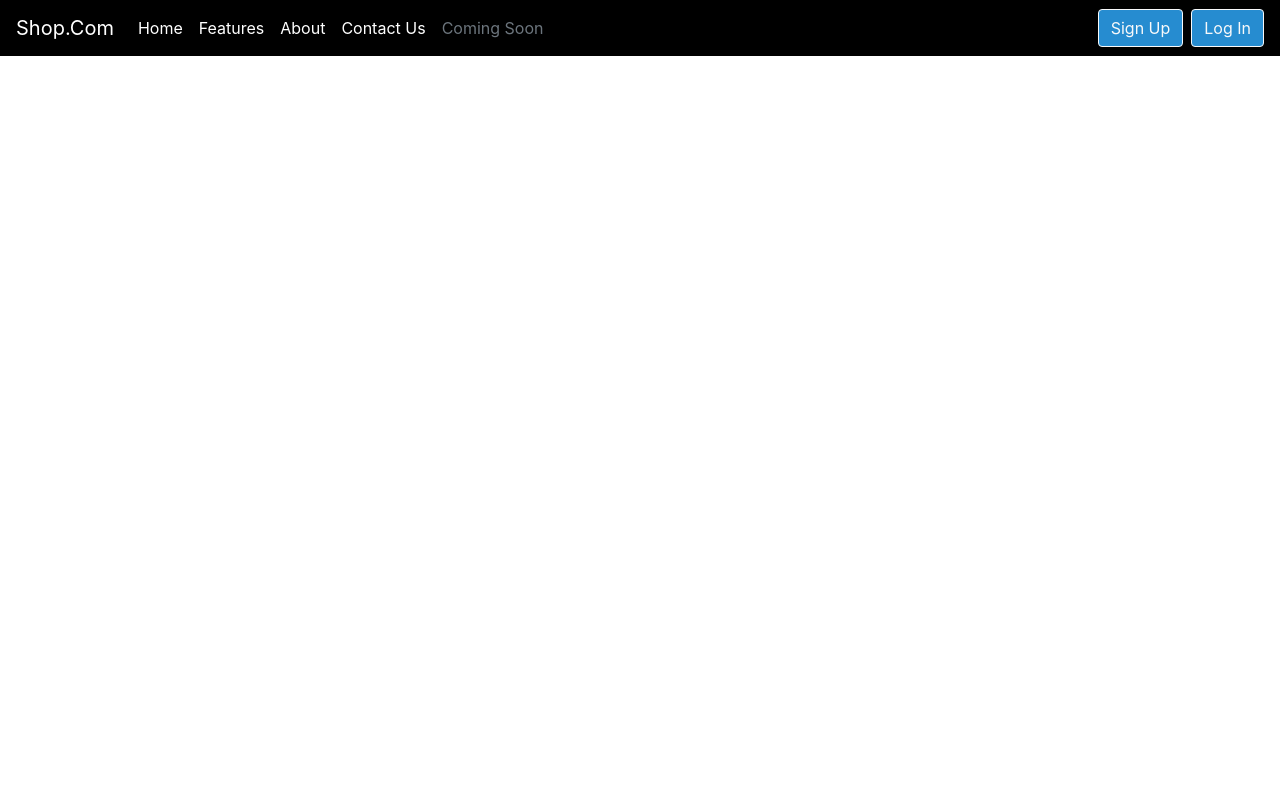
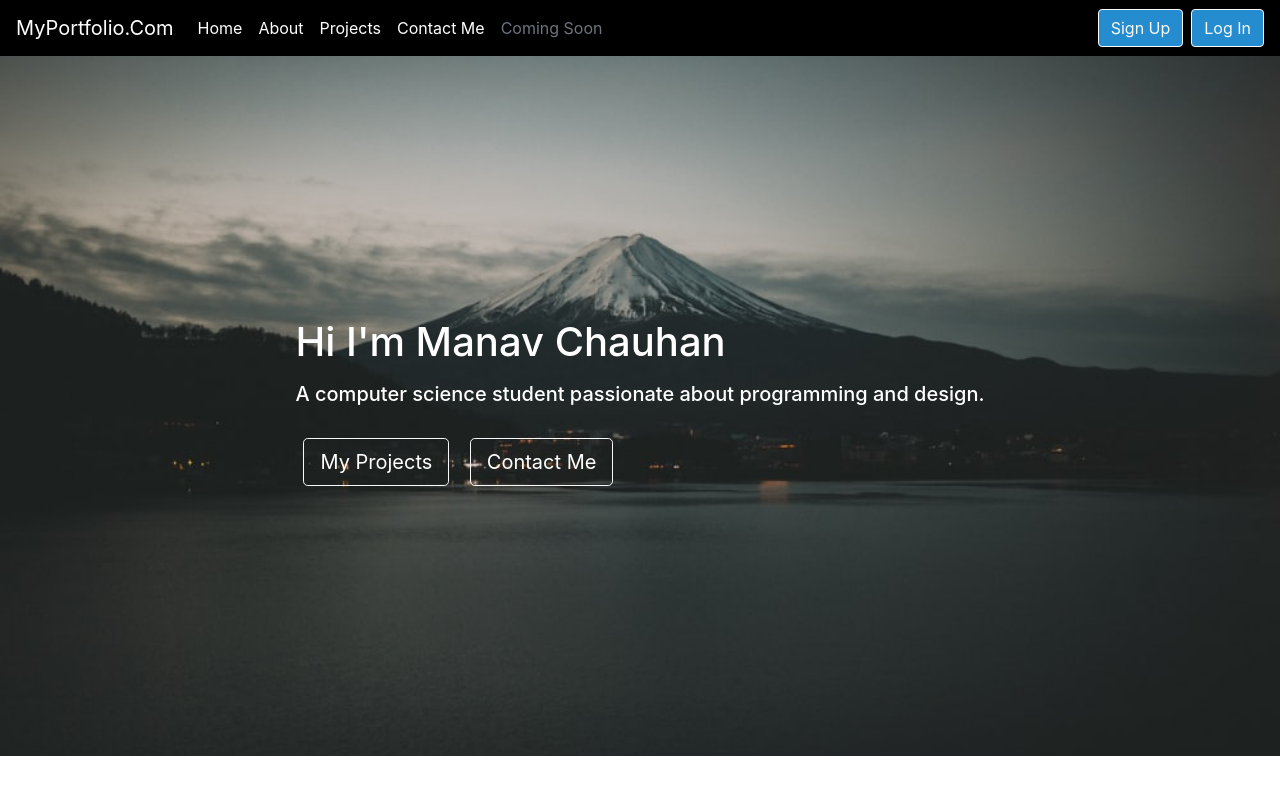
Before and after one commit to manavchauhan18/WEBSITE-USING-DJANGO, a Django app: page / in a window 1280 px wide. Run offline with Django 3.2, Linux system fonts and the light colour scheme; some libraries are stand-ins or nearby versions.

Commit message:
added more content

```diff
--- a/static/css/main.css
+++ b/static/css/main.css
@@ -6,131 +6,24 @@ nav {
     background-color: #268CD0;
 }
 
-
-
-
-
-
-
-
-/* * {
-    box-sizing: border-box;
-    padding: 0;
-    margin: 0;
+.bg-image {
+    background-repeat: no-repeat;
+    height: 700px;
+    background-position: center ;
+    background-size: cover;
 }
 
-@media screen and (max-width: 780px) {
-    .logo {
-        font-size: 20px !important;
-    }
-    .fa-bars{
-        font-size: 18px;
-        position: absolute;
-        right: -10px;
-        top: -5px;
-    }
-    .nav-links, .SignInAndUp{
-        display: none;
-    }
-
-
+.heading h1 {
+    color: #ff724c;
 }
 
-/* TOGGLER */
-
-/*
-@media screen and (max-width: 780px) {
-    nav ul li {
-        list-style-type: none;
-    }
-
-
-    .main-nav.responsive {
-        position: relative;
-        list-style-type: none;
-        padding-top: 2.5rem;
-        padding-bottom: 1rem;
-    }
-
-    .main-nav.responsive a {
-        display: block;
-    }
-
-
-    a .nav-links {
-        float: none;
-        text-align: left;
-    }
-
-} */
-
-/* TOGGLER */
-/*
-@media screen and (min-width: 780px) {
-    .fa-bars {
-        display: none;
-    }
-
-    .main-nav {
-        display: flex;
-    }
+/* .hi {
+    position: absolute;
+    top: 120px;
+    left: 80px;
+    color: #ff724c;
 }
 
-.navbar-toggle {
-    position: absolute;
-    top: 10px;
-    right: 20px;
-    cursor: pointer;
-    color: rgba(255, 255, 255, 0.8);
-    font-size: 24px;
-}
-
-nav {
-    background-color: black;
-}
-
-body{
-    height: 100%;
-}
-
-li .nav-links {
-    padding: 5px;
-    font-size: large;
-    text-decoration: none;
+.hi span {
     color: white;
-}
-
-nav .logo {
-    font-size: 35px;
-    text-decoration: none;
-    color: white;
-}
-
-nav {
-    padding-left: 0.7rem;
-    padding-right: 0.7rem;
-}
-
-.SignInAndUp {
-    font-size: large;
-    text-decoration: none;
-}
-
-.SignInAndUp a {
-    text-decoration: none;
-    color: white;
-    background-color: #85C1E9 ;
-    border-radius: 1rem;
-    padding:0.3rem;
-}
-
-.SignInAndUp a:hover{
-    background-color: white;
-    color: black;
-    transition: 0.5s;
-}
-
-.main-nav {
-    list-style-type: none;
-}
- */
+} */
--- a/store/templates/store/store.html
+++ b/store/templates/store/store.html
@@ -12,16 +12,16 @@
 <body>
 
     <nav class="navbar navbar-expand-lg navbar-dark ">
-        <a class="navbar-brand text-white" href="#">Shop.Com</a>
+        <a class="navbar-brand text-white" href="#">MyPortfolio.Com</a>
         <button class="navbar-toggler " type="button" data-toggle="collapse" data-target="#navbarNavAltMarkup" aria-controls="navbarNavAltMarkup" aria-expanded="false" aria-label="Toggle navigation">
           <span class="navbar-toggler-icon "></span>
         </button>
         <div class="collapse navbar-collapse justify-content-between" id="navbarNavAltMarkup">
           <div class="navbar-nav">
-            <a class="nav-item nav-link active text-white" href="#">Home <span class="sr-only">(current)</span></a>
-            <a class="nav-item nav-link text-white" href="#">Features</a>
+            <a class="nav-item nav-link active text-white" href="">Home <span class="sr-only">(current)</span></a>
             <a class="nav-item nav-link text-white" href="#">About</a>
-            <a class="nav-item nav-link text-white" href="#">Contact Us</a>
+            <a class="nav-item nav-link text-white" href="#">Projects</a>
+            <a class="nav-item nav-link text-white" href="#">Contact Me</a>
             <a class="nav-item nav-link disabled text-secondary" href="#">Coming Soon</a>
 
           </div>
@@ -32,34 +32,14 @@
         </div>
 
     </nav>
-    <!-- <nav class="d-flex justify-content-between" id="js-navbar-toggle">
-        <span class="navbar-toggle" onclick="toggleFunction1(event)">
-                <i class="fas fa-bars" ></i>
-        </span>
-        <a class="logo" href="#">Shop.Com</a>
-        <ul class="main-nav align-self-center m-0 mr-2" >
-            <li>
-                <a class="nav-links px-2" href="#">Home</a>
-            </li>
-            <li>
-                <a class="nav-links px-2" href="#">Features</a>
-            </li>
-            <li>
-                <a class="nav-links px-2" href="#">About</a>
-            </li>
-            <li>
-                <a class="nav-links px-2" href="#">Contact Us</a>
-            </li>
-            <li>
-                <a class="nav-links px-2" href="#">Wait</a>
-            </li>
-        </ul>
-        <div class="SignInAndUp align-self-center m-0 ">
-            <a class="mr-2 px-3" href="#">Sign In</a>
-            <a class="px-3"href="#">Sign Up</a>
-        </div>
-    </nav> -->
-    <script src="{% static 'js/toggler.js' %}"></script>
+    <div class="bg-image" style="background-image: url('../../../static/images/background.jpg');">
+        <div class="d-flex justify-content-center align-items-center h-100">
+            <div class=" text-white">
+              <h1 class="mb-3">Hi I'm Manav Chauhan</h1>
+              <h5 class="mb-4">A computer science student passionate about programming and design.</h5>
+              <a class="btn btn-outline-light btn-lg m-2">My Projects</a>
+              <a class="btn btn-outline-light btn-lg m-2">Contact Me</a>
+    </div>
     <script src="https://code.jquery.com/jquery-3.4.1.slim.min.js" integrity="sha384-J6qa4849blE2+poT4WnyKhv5vZF5SrPo0iEjwBvKU7imGFAV0wwj1yYfoRSJoZ+n" crossorigin="anonymous"></script>
 	<script src="https://cdn.jsdelivr.net/npm/popper.js@1.16.0/dist/umd/popper.min.js" integrity="sha384-Q6E9RHvbIyZFJoft+2mJbHaEWldlvI9IOYy5n3zV9zzTtmI3UksdQRVvoxMfooAo" crossorigin="anonymous"></script>
 	<script src="https://stackpath.bootstrapcdn.com/bootstrap/4.4.1/js/bootstrap.min.js" integrity="sha384-wfSDF2E50Y2D1uUdj0O3uMBJnjuUD4Ih7YwaYd1iqfktj0Uod8GCExl3Og8ifwB6" crossorigin="anonymous"></script>
```
Also changed, not shown: static/images/background.jpg (added), static/images/test.jpg (deleted).
